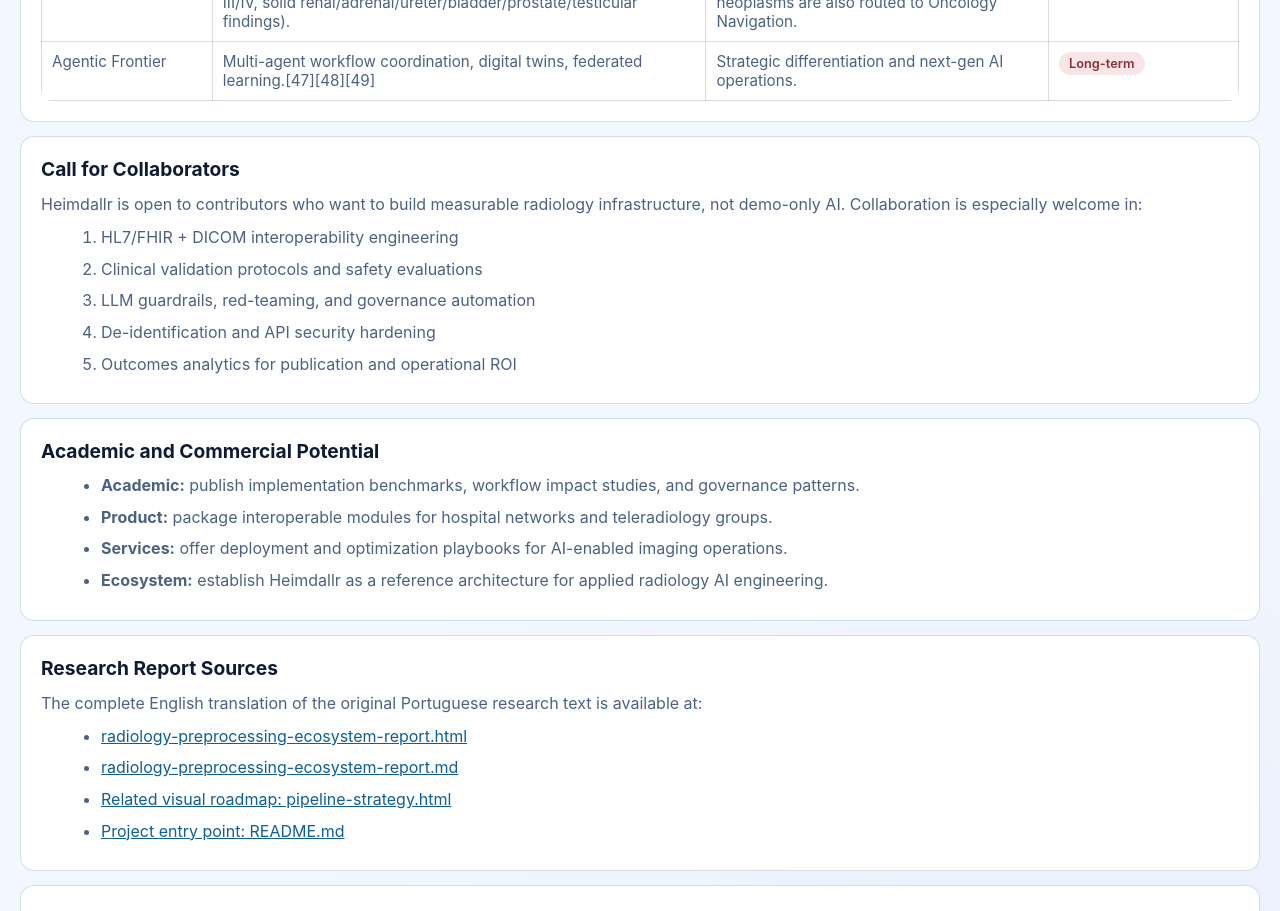
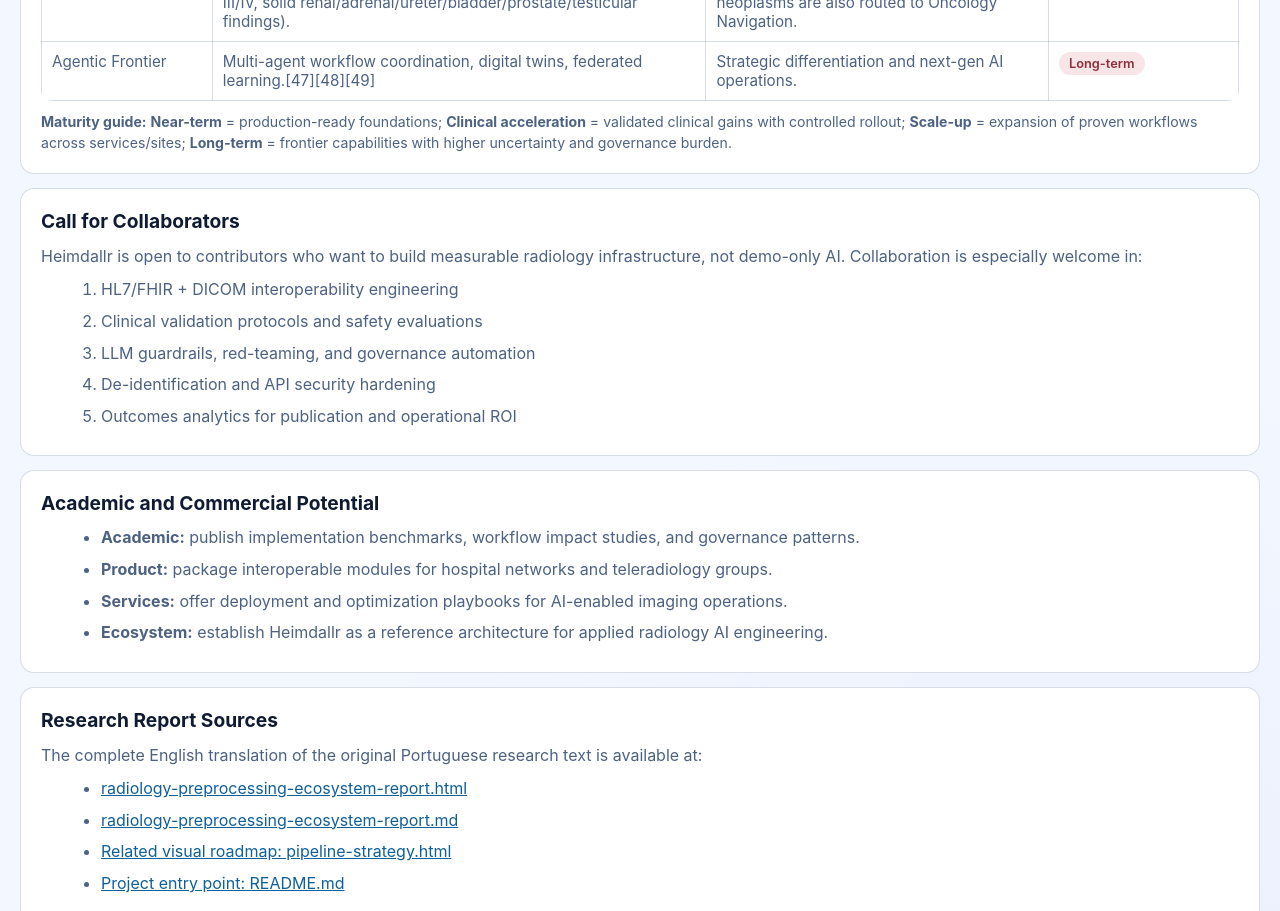
Before and after one commit to rod-americo/Heimdallr, a plain HTML site: page docs/motivation-justification.html in a window 1280 px wide. Shown: the part 1671-2582 px from the top of the page. Drawn offline with Linux system fonts and the light colour scheme.

Commit message:
docs(motivation): add maturity level guide below table

```diff
--- a/docs/motivation-justification.html
+++ b/docs/motivation-justification.html
@@ -284,6 +284,12 @@
             min-width: 190px;
             white-space: nowrap;
         }
+        .maturity-note {
+            margin-top: 10px;
+            font-size: 0.88rem;
+            color: var(--muted);
+            line-height: 1.5;
+        }
 
         .pill {
             display: inline-block;
@@ -517,6 +523,7 @@
                         </tbody>
                     </table>
                 </div>
+                <p class="maturity-note"><strong>Maturity guide:</strong> <strong>Near-term</strong> = production-ready foundations; <strong>Clinical acceleration</strong> = validated clinical gains with controlled rollout; <strong>Scale-up</strong> = expansion of proven workflows across services/sites; <strong>Long-term</strong> = frontier capabilities with higher uncertainty and governance burden.</p>
             </article>
 
             <article class="panel cta">
```
